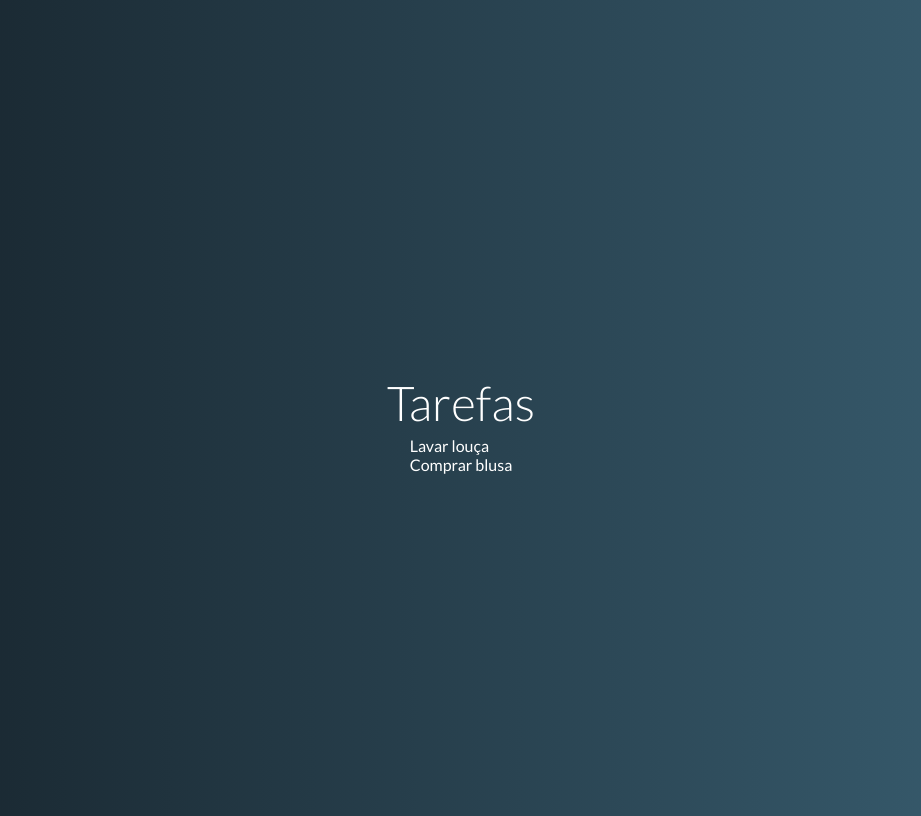
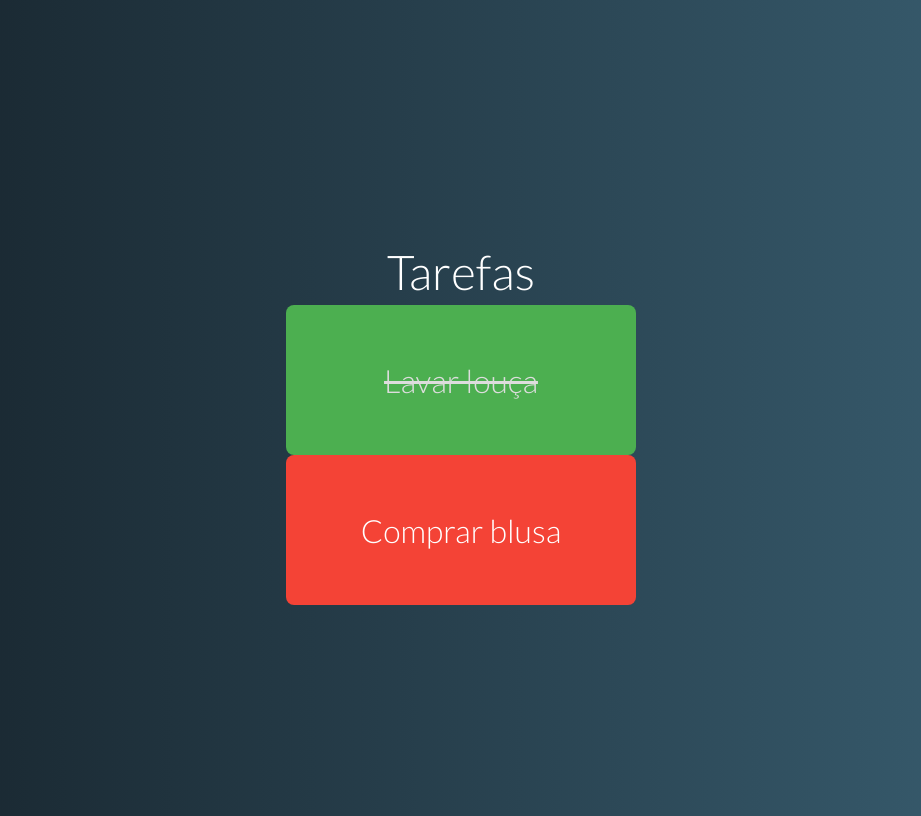
Before and after one commit to joseConejoMadureira/tarefas, a Vue app: page / in a window 1280 px wide. Shown: the whole page, without its empty margins (179-1100 px from the left). Built offline with nearby package versions, Linux system fonts and the light colour scheme.

Commit message:
157 - componentes tarefa

```diff
--- a/src/components/TaskGrid.vue
+++ b/src/components/TaskGrid.vue
@@ -1,13 +1,15 @@
 <template>
-  <div class="tasks">
+  <div class="task-grid">
     <template>
-      <div v-for="task in tasks" :key="task.name">{{ task.name }}</div>
+      <task v-for="task in tasks" :key="task.name" :task="task" />
     </template>
   </div>
 </template>
 
 <script>
+import task from "./task.vue";
 export default {
+  components: { task },
   props: {
     tasks: { type: Array, required: true },
   },
--- /dev/null
+++ b/src/components/task.vue
@@ -0,0 +1,46 @@
+<template>
+  <div class="task" :class="stateClass">
+    <p>{{ task.name }}</p>
+  </div>
+</template>
+
+<script>
+export default {
+  props: { task: { type: Object, required: true } },
+  computed: {
+    stateClass() {
+      return {
+        pending: this.task.pending,
+        done: !this.task.pending,
+      };
+    },
+  },
+};
+</script>
+
+<style>
+.task {
+  box-sizing: border-box;
+  width: 350px;
+  height: 150px;
+  padding: 10px;
+  border-radius: 8px;
+  font-size: 2rem;
+  font-weight: 300;
+  cursor: pointer;
+  user-select: none;
+  display: flex;
+  justify-content: center;
+  align-items: center;
+}
+.pending {
+  border-left: 12px #b73229;
+  background-color: #f44336;
+}
+.done {
+  color: #ddd;
+  border-left: 12px #0a8f08;
+  background-color: #4caf50;
+  text-decoration: line-through;
+}
+</style>
```
